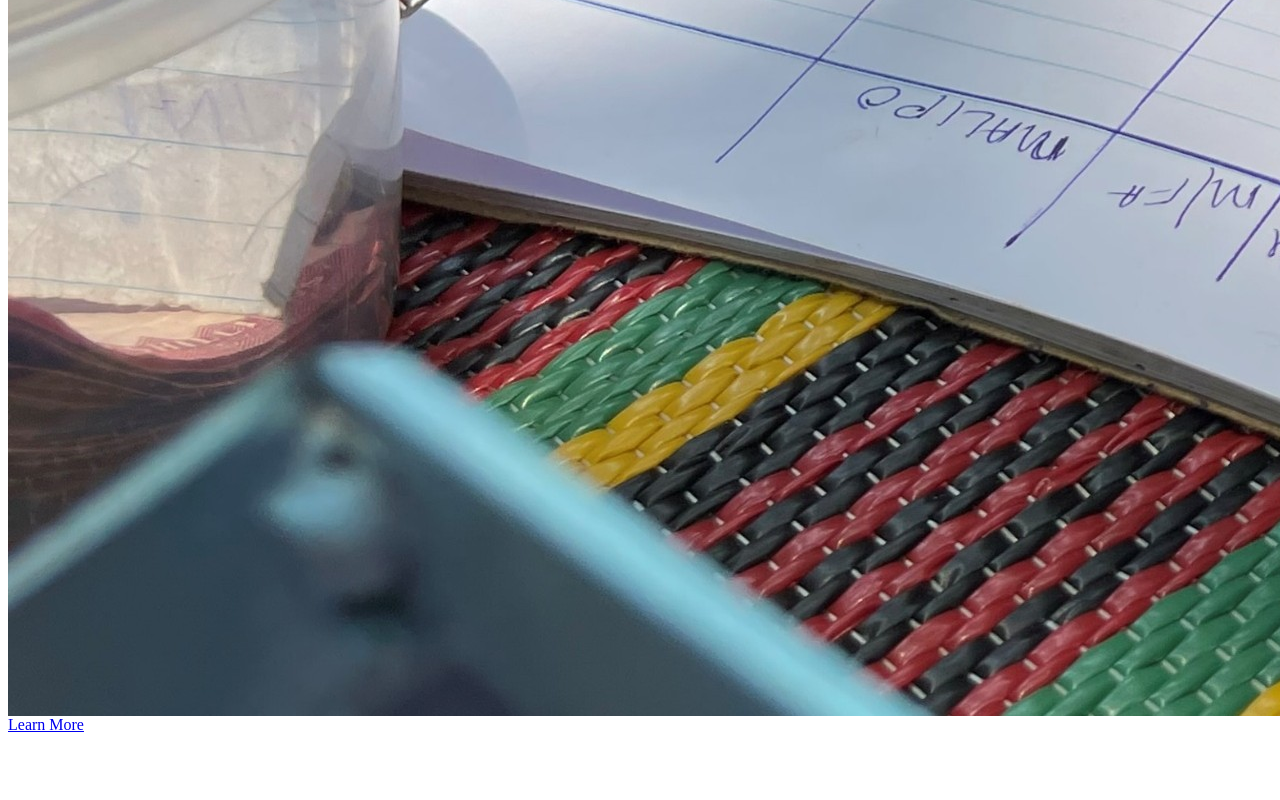
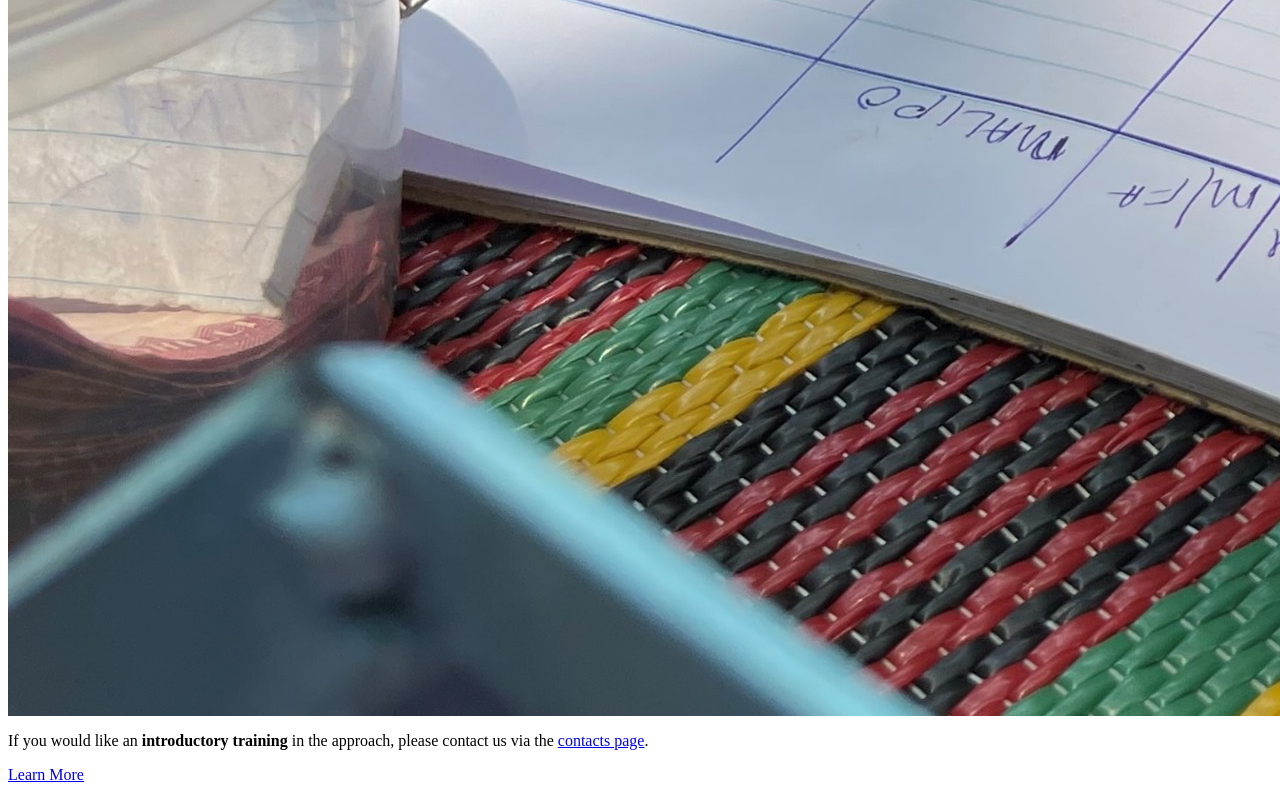
Before and after one commit to eco-credit/greenfi-site, a plain HTML site: page home.html in a window 1280 px wide. Shown: the part 1339-2139 px from the top of the page. Before the commit the page ends 2089 px from the top, so only its background shows below. Drawn offline with Linux system fonts and the light colour scheme.

Commit message:
Make contact line bold and update link to #contact

```diff
--- a/home.html
+++ b/home.html
@@ -13,8 +13,15 @@ methodology for informal financial self-help groups, building environmental, fin
     each, to operate small revolving eco-credit funds. The methodology is open-source, and designed to be adapted by its users
     and within different contexts.
   </p>
+
+
   <img src="assets/images/hand.png" alt="Hand">
+  <p>
 
+    If you would like an <strong> introductory training</strong> in the approach, please contact us via the
+    <a href="#contact" data-section="contact">contacts page</a>.
+  </strong>
+  </p>
 
     <a href="#approach" data-section="approach" class="cta-link">
       Learn More
```
Also changed, not shown: 1 other file.
